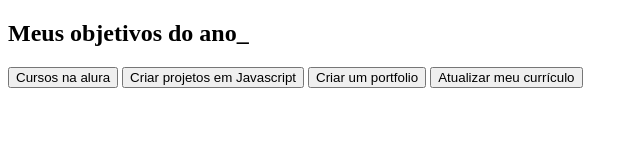
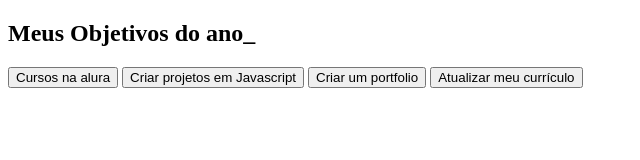
Before and after one commit to todyn27/-rojetodevida, a plain HTML site: page Gabriel 3-c/index.html in a window 1280 px wide. Shown: the full height of the page, 0-640 px from the left. Drawn offline with Linux system fonts and the light colour scheme.

Commit message:
Update index.html

```diff
--- a/Gabriel 3-c/index.html
+++ b/Gabriel 3-c/index.html
@@ -8,7 +8,7 @@
 </head>
 <body>
 <section class="conteudo-principal">
-    <h2 class="titulo-principal">Meus objetivos do ano_</h2>
+    <h2 class="titulo-principal">Meus Objetivos do ano<span>_</span></h2>
     <div class="botoes"></div>
     <button class="botao">Cursos na alura</button>
     <button class="botao">Criar projetos em Javascript</button>
```
